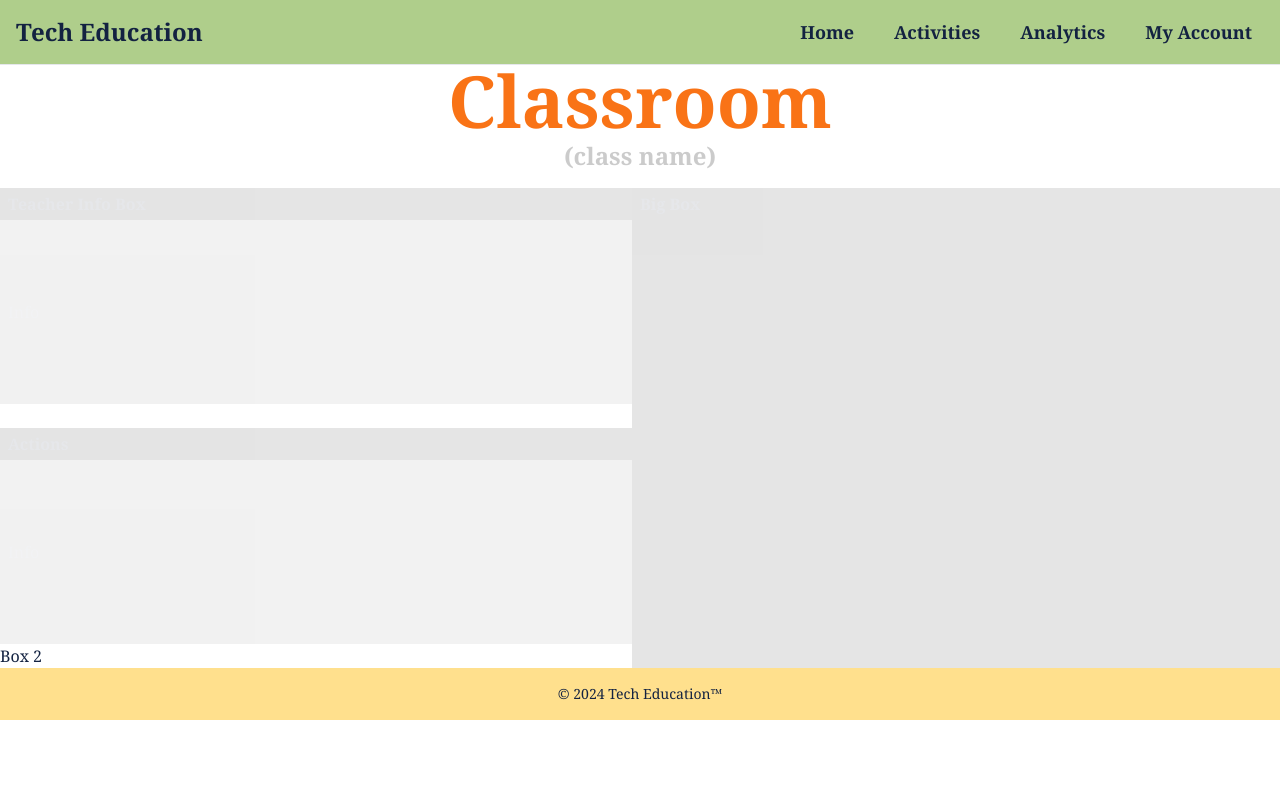
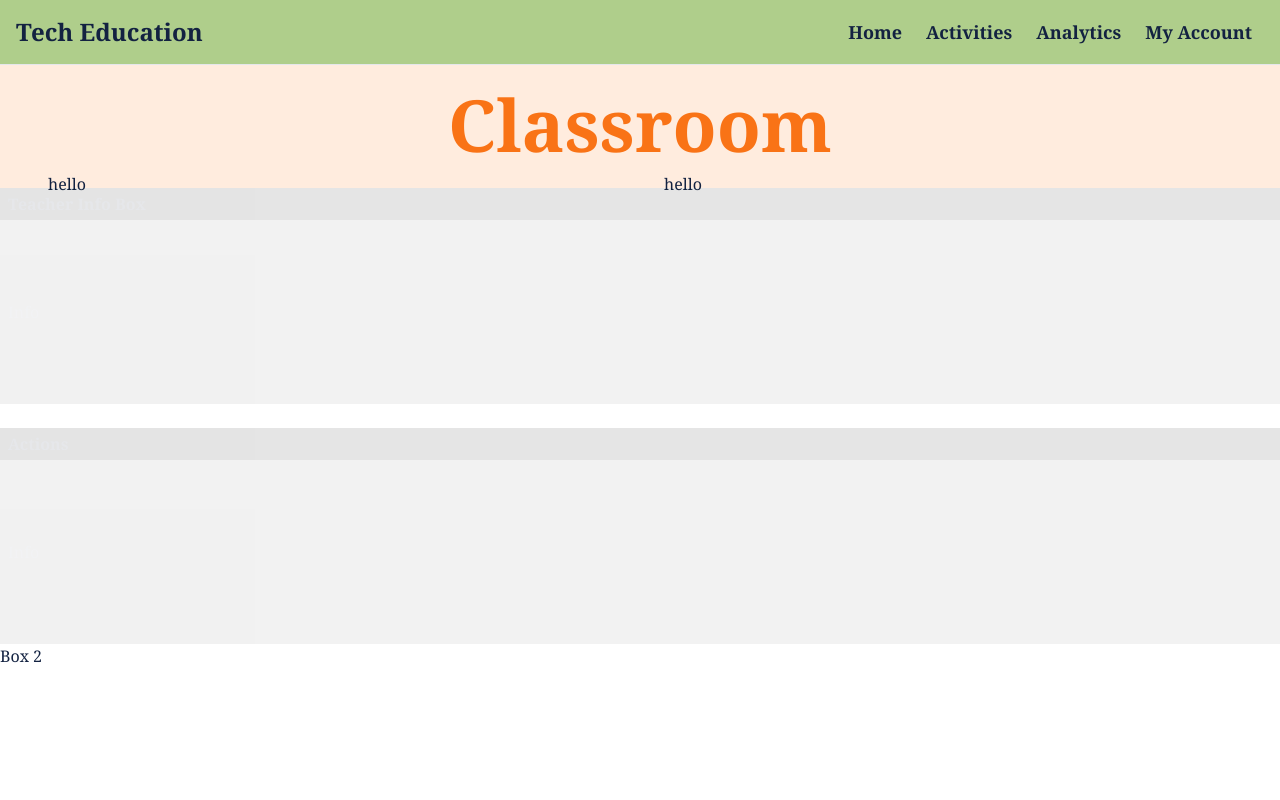
Before and after one commit to ExzyELI/tech-education, a Next.js app: page / in a window 1280 px wide. Shown: the top 800 px of the page. Built offline with nearby package versions, Linux system fonts and the light colour scheme.

Commit message:
checkmark

```diff
--- a/src/app/page.tsx
+++ b/src/app/page.tsx
@@ -2,40 +2,51 @@ import Image from "next/image";
 
 export default function Home() {
   return (
-    <div className="gradient font-family: font-serif leading-normal tracking-normal text-[#132241]">
+    <main className="gradient font-family: font-serif leading-normal tracking-normal text-[#132241]">
       <title>Tech Education</title>
+      {/* navbar begins */}
       <nav className="fixed start-0 top-0 z-20 w-full border-b border-gray-200 bg-[#afce8b]">
         <div className="mx-auto flex max-w-screen-xl flex-wrap items-center justify-between p-4">
           <span className="self-center whitespace-nowrap text-2xl font-semibold">
             Tech Education
           </span>
-          <div className="flex items-center space-x-4">
+          {/* tabs */}
+          <nav className="flex space-x-3 md:order-2 md:space-x-0 rtl:space-x-reverse">
             <a href="#" className="text-[#132241] text-lg px-3 font-semibold hover:text-[#5c6ac4]">Home</a>
             <a href="#" className="text-[#132241] text-lg px-3 font-semibold hover:text-[#5c6ac4]">Activities</a>
             <a href="#" className="text-[#132241] text-lg px-3 font-semibold hover:text-[#5c6ac4]">Analytics</a>
             <a href="#" className="text-[#132241] text-lg px-3 font-semibold hover:text-[#5c6ac4]">My Account</a>
+          </nav>
+        </div>
+      </nav>
+      {/* navbar ends */}
+
+      {/* banner begins */}
+      <section className="-mb-[105px] border-b bg-[#ffecde] lg:-mt-5">
+        <div className="px-6 py-12 text-center md:px-12 lg:my-12 lg:text-left">
+        <section className="container mx-auto py-3 flex flex-col items-center ">
+        <h1 className="text-orange-500 text-7xl font-bold">Classroom</h1>
+        </section>
+          <div className="w-100 mx-auto sm:max-w-2xl md:max-w-3xl lg:max-w-5xl xl:max-w-7xl">
+            {/* left column for text */}
+            <div className="grid items-center gap-12 lg:grid-cols-2">
+              <div className="grid items-center gap-12 lg:grid-cols-2">
+                <h1>hello</h1>
+                {/* left column for text */}
+              </div>
+              {/* right column for image */}
+              <h1>hello</h1>
+            </div>
           </div>
         </div>
-      </nav>
+      </section>
 
     <div className="flex flex-col min-h-screen bg-white">
-      <header className="bg-white text-black py-3">
-        <div className="container mx-auto flex justify-between items-center">
-          <h1 className="cursor-pointer text-xl font-bold hover:text-2xl transition-all duration-800 ">Tech Education</h1>
-        </div>
-      </header>
-
-
-      <section className="container mx-auto py-3 flex flex-col items-center ">
-        <h1 className="text-orange-500 text-7xl font-bold">Classroom</h1>
-        <h2 className="text-black opacity-20 text-2xl font-bold py-1"> (class name) </h2>
-        </section>
-        <section className="container mx-auto flex">
           <div className="flex-1 flex flex-col">
             <div className="bg-black opacity-10 px-2 py-1 font-bold">Teacher Info Box</div>
             <div className="bg-black opacity-5 py-20 px-2 py-1">Info</div>
 
-            <div className="bg-white text-white">spacer</div>
+            <div className="text-white">spacer</div>
 
             <div className="bg-black opacity-10 px-2 font-bold py-1">Actions</div>
             <div className="bg-black opacity-5 py-20 px-2 py-1">Info</div>
@@ -44,18 +55,17 @@ export default function Home() {
             <div className="flex-1 bg-black opacity-10 px-2 font-bold py-1">
               <header className="font-bold text-orange ">Big Box</header>
             </div>
+      </div>
 
-            </section>
-
-
-            <footer className="bg-[#ffe08d]">
+      {/* footer begins */}
+      <footer className="bg-[#afce8b]">
         <div className="mx-auto flex w-full max-w-screen-xl items-center justify-center px-4 py-4">
           <span className="text-sm sm:text-center ">
             © 2024 Tech Education™
           </span>
         </div>
       </footer>
-      </div>
-    </div>
+      {/* footer ends */}
+    </main>
   );
 }
```
